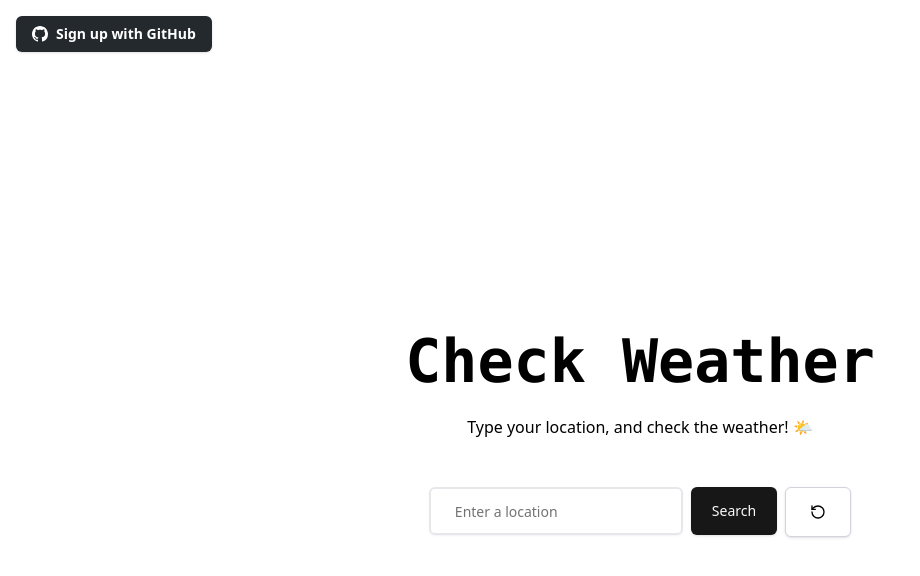
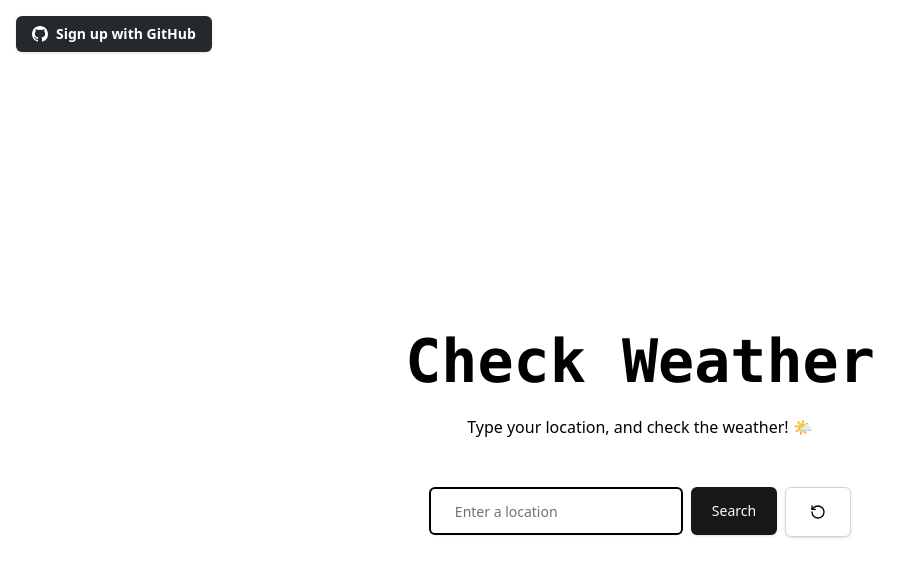
Before and after one commit to GustaDev90/Weather-app, a Next.js app: page / in a window 1280 px wide. Shown: the top 576 px of the page, without its empty margins (0-920 px from the left). Built offline with nearby package versions, Linux system fonts and the light colour scheme; no server answers.

Commit message:
Update Main.jsx

```diff
--- a/app/Main.jsx
+++ b/app/Main.jsx
@@ -119,7 +119,7 @@ const Main = () => {
             onKeyPress={handleKeyPress}
             disabled={isLoading}
             placeholder="Enter a location"
-            className="border-black-500 border-2 px-6 rounded-md w-48 h-12 sm:w-64"
+            className="border-2 border-black px-6 rounded-md w-48 h-12 sm:w-64"
           />
           <Button onClick={fetchWeather} disabled={isLoading} className="py-6 px-5 w-full">
             {isLoading ? (
```
